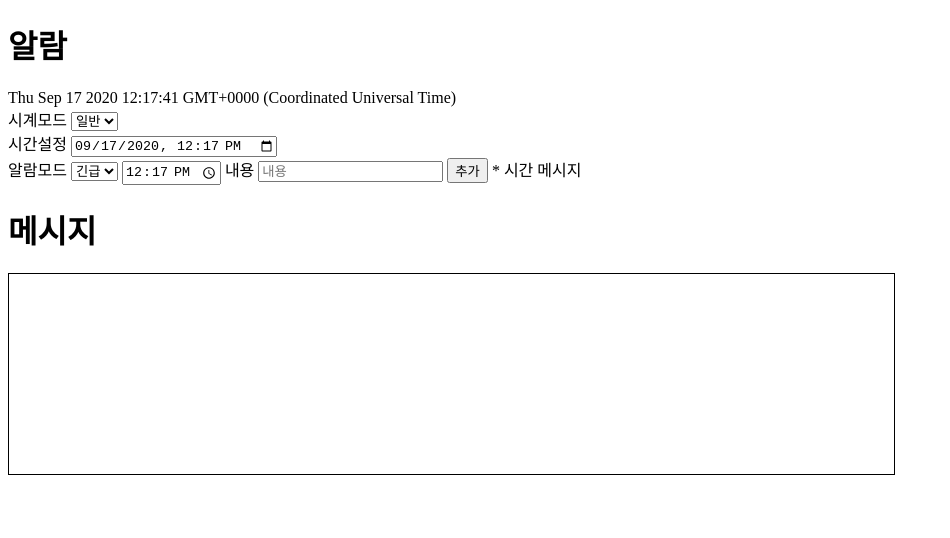
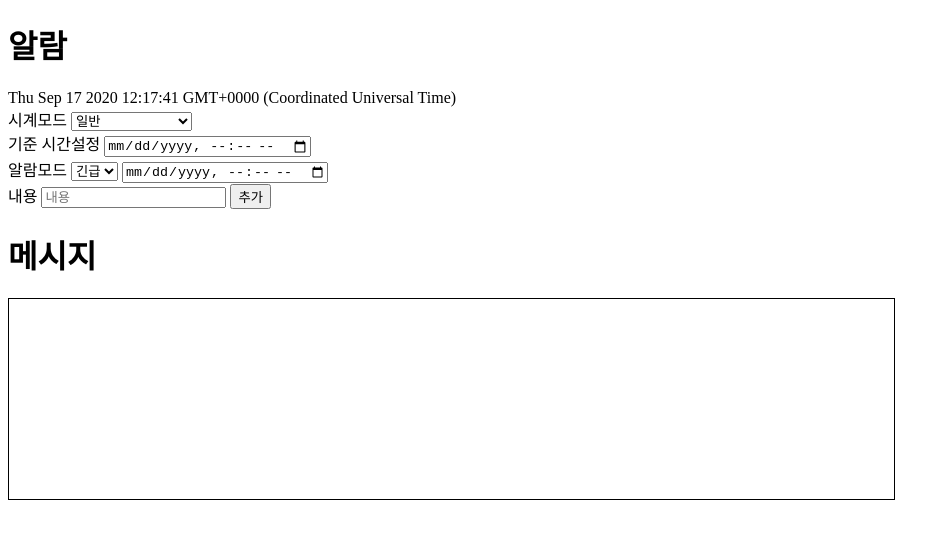
Before and after one commit to yangjinhwa/alarm, a website with bundled scripts: page src/index.html in a window 1280 px wide. Shown: the whole page, without its empty margins (0-950 px from the left). Built offline with nearby package versions, Linux system fonts and the light colour scheme.

Commit message:
fixed html

```diff
--- a/src/index.html
+++ b/src/index.html
@@ -14,12 +14,12 @@
   <select name="" id="timeModeSelect">
     <option value="소리모드">일반</option>
     <option value="진동모드">진동</option>
-      <option value="긴급만 알람하는 모드">야간</option>
+    <option value="긴급만 알람하는 모드">야간(긴급만 알람)</option>
   </select>
 </div>
 <div>
-    시간설정
-    <input type="datetime-local" id="dateTimeSelect">
+  기준 시간설정
+  <input type="datetime-local" id="defaultTimeSelect">
 </div>
 <div id="alertMode">
   알람모드
@@ -27,21 +27,19 @@
     <option value="긴급 알람">긴급</option>
     <option value="일반 알람">일반</option>
   </select>
-    <input type="time" id="alertModeTimeSelect">
+  <input type="datetime-local" id="alertModeTimeSelect">
+  <div>
     <span>내용</span>
     <input type="text" placeholder="내용" id="alertTextValue">
     <input type="button" id="addAlarmBtn" value="추가">
-
-    <span>*</span>
-    <span>시간 </span>
-    <span>메시지</span>
+  </div>
 
 </div>
 <ul id="alarmLists">
 </ul>
 
 <h1>메시지</h1>
-  <div style="width: 70%; border: 1px solid #000000; height: 200px;">
+<div id="alertMsgBox" style="width: 70%; border: 1px solid #000000; height: 200px;">
 </div>
 
 <script src="index.js"></script>
```
Lines whose indentation alone changed are shown as unchanged.
